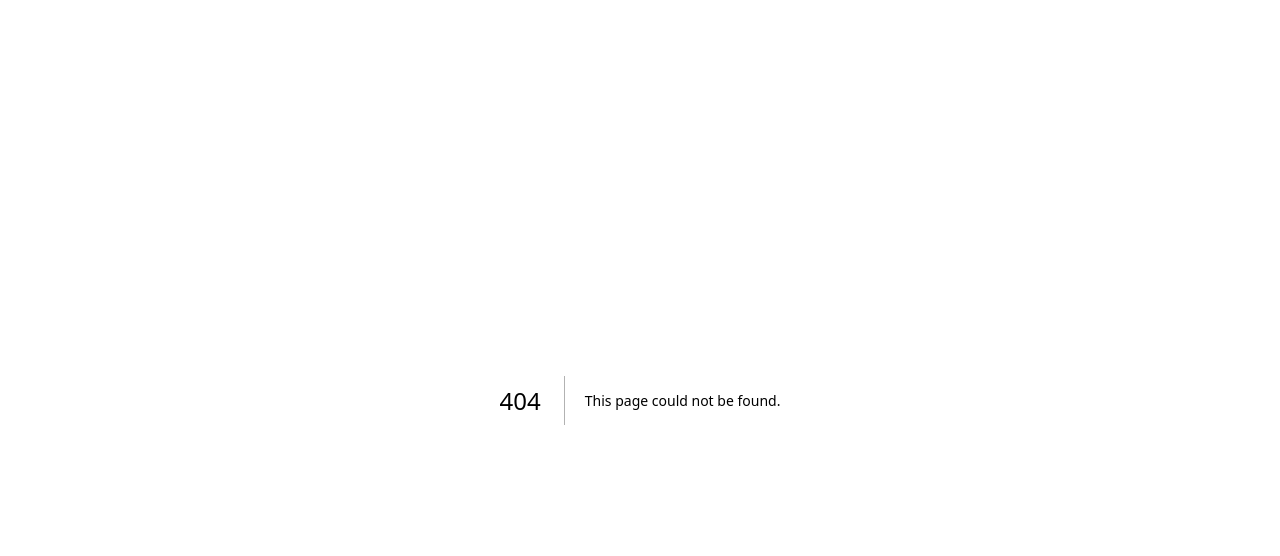
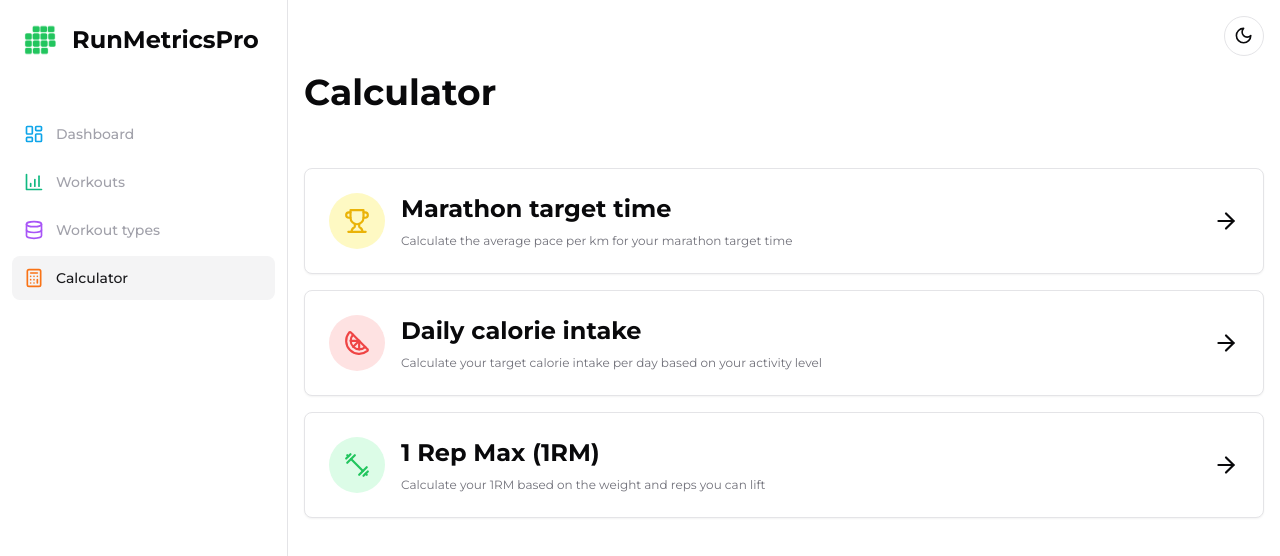
Before and after one commit to piotrv1001/run-metrics-pro, a Next.js app: page /calculator in a window 1280 px wide. Before the commit this address had no page. Shown: the top 556 px of the page. Built offline with nearby package versions, Linux system fonts and the light colour scheme.

Commit message:
Basic calculator page

```diff
--- /dev/null
+++ b/src/app/(dashboard)/(routes)/calculator/page.tsx
@@ -0,0 +1,17 @@
+import CalculatorItemCard from "@/components/calculator-item-card";
+import { calculatorItems } from "@/lib/constants";
+
+export default function CalculatorPage() {
+  return (
+    <>
+      <h1 className="text-4xl font-bold mb-14">Calculator</h1>
+      <ul className="flex flex-col space-y-4">
+        {calculatorItems.map((item, index) => (
+          <li key={index}>
+            <CalculatorItemCard {...item} />
+          </li>
+        ))}
+      </ul>
+    </>
+  )
+}
--- /dev/null
+++ b/src/components/calculator-item-card.tsx
@@ -0,0 +1,41 @@
+import { ArrowRightIcon, LucideIcon } from "lucide-react";
+import { Card, CardContent } from "./ui/card";
+import Link from "next/link";
+import { cn } from "@/lib/utils";
+
+type CalculatorItemCardProps = {
+  icon: LucideIcon;
+  title: string;
+  description: string;
+  link: string;
+  color: string;
+  bgColor: string;
+};
+
+export default function CalculatorItemCard({
+  icon: Icon,
+  title,
+  description,
+  link,
+  color,
+  bgColor
+}: CalculatorItemCardProps) {
+  return (
+    <Link href={link}>
+      <Card className="hover:bg-accent transition group">
+        <CardContent className="p-0">
+          <div className="flex gap-x-4 p-4 md:p-6 items-center">
+            <div className={cn("w-14 h-14 rounded-full flex justify-center items-center", bgColor)}>
+              <Icon size={26} className={color} />
+            </div>
+            <div className="flex-1 flex flex-col gap-y-2">
+              <h1 className="texl:lg md:text-2xl font-bold">{title}</h1>
+              <p className="text-xs text-muted-foreground">{description}</p>
+            </div>
+            <ArrowRightIcon size={26} className="transition-transform group-hover:translate-x-1 motion-reduce:transform-none" />
+          </div>
+        </CardContent>
+      </Card>
+    </Link>
+  );
+}
--- a/src/components/sidebar.tsx
+++ b/src/components/sidebar.tsx
@@ -1,31 +1,10 @@
 "use client";
 
-import { BarChart4, DatabaseIcon, LayoutDashboard } from "lucide-react";
 import { usePathname } from "next/navigation";
 import Image from "next/image";
 import Link from "next/link";
 import { cn } from "@/lib/utils";
-
-const routes = [
-  {
-    label: "Dashboard",
-    icon: LayoutDashboard,
-    href: "/dashboard",
-    color: "text-sky-500",
-  },
-  {
-    label: "Workouts",
-    icon: BarChart4,
-    href: "/workouts",
-    color: "text-emerald-500",
-  },
-  {
-    label: "Workout types",
-    icon: DatabaseIcon,
-    href: "/categories",
-    color: "text-purple-500",
-  },
-];
+import { routes } from "@/lib/constants";
 
 export default function Sidebar() {
   const pathName = usePathname();
--- /dev/null
+++ b/src/lib/constants.ts
@@ -0,0 +1,63 @@
+import {
+  BarChart4,
+  CalculatorIcon,
+  CitrusIcon,
+  DatabaseIcon,
+  DumbbellIcon,
+  LayoutDashboard,
+  TrophyIcon,
+} from "lucide-react";
+
+export const routes = [
+  {
+    label: "Dashboard",
+    icon: LayoutDashboard,
+    href: "/dashboard",
+    color: "text-sky-500",
+  },
+  {
+    label: "Workouts",
+    icon: BarChart4,
+    href: "/workouts",
+    color: "text-emerald-500",
+  },
+  {
+    label: "Workout types",
+    icon: DatabaseIcon,
+    href: "/categories",
+    color: "text-purple-500",
+  },
+  {
+    label: "Calculator",
+    icon: CalculatorIcon,
+    href: "/calculator",
+    color: "text-orange-500",
+  },
+];
+
+export const calculatorItems = [
+  {
+    title: "Marathon target time",
+    description: "Calculate the average pace per km for your marathon target time",
+    icon: TrophyIcon,
+    link: "/calculator/marathon",
+    color: "text-yellow-500",
+    bgColor: "dark:bg-yellow-900 bg-yellow-100"
+  },
+  {
+    title: "Daily calorie intake",
+    description: "Calculate your target calorie intake per day based on your activity level",
+    icon: CitrusIcon,
+    link: "/calculator/calories",
+    color: "text-red-500",
+    bgColor: "dark:bg-red-900 bg-red-100"
+  },
+  {
+    title: "1 Rep Max (1RM)",
+    description: "Calculate your 1RM based on the weight and reps you can lift",
+    icon: DumbbellIcon,
+    link: "/calculator/one-rep-max",
+    color: "text-green-500",
+    bgColor: "dark:bg-green-900 bg-green-100"
+  }
+]
```
